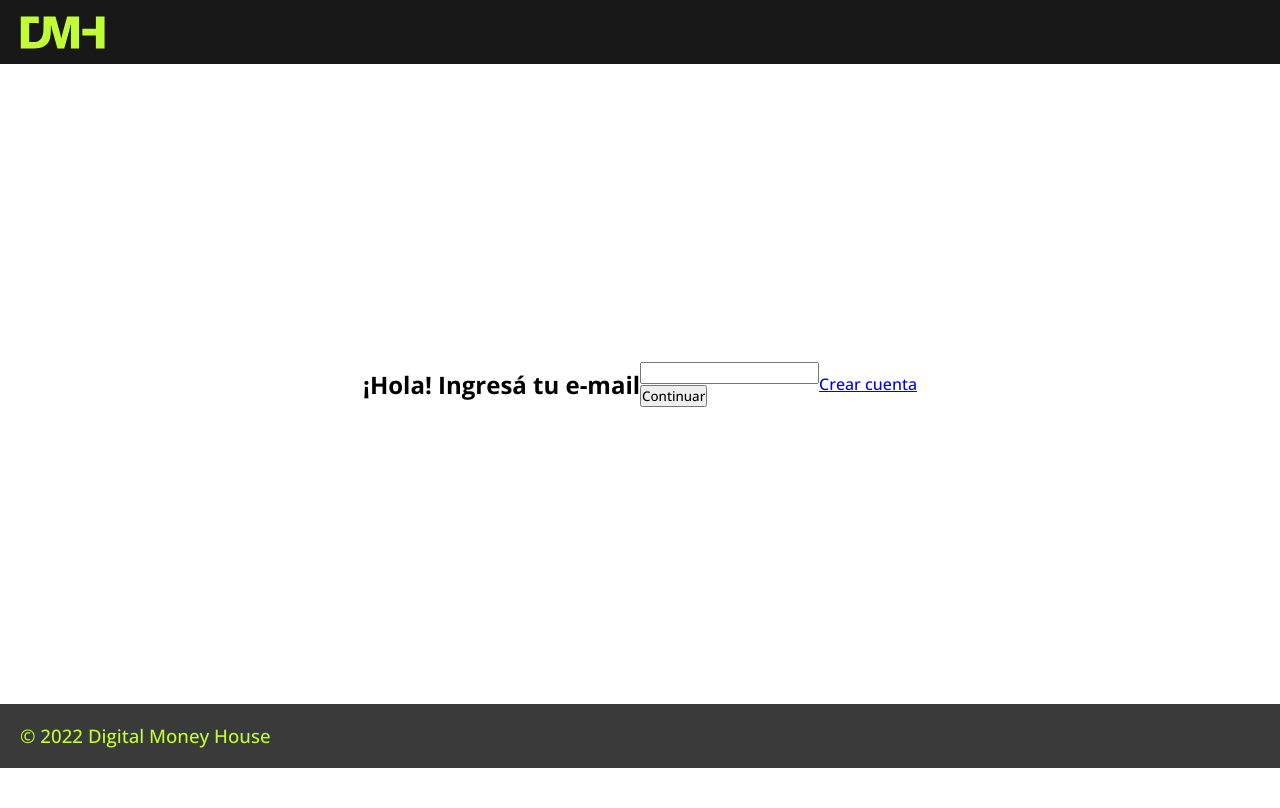
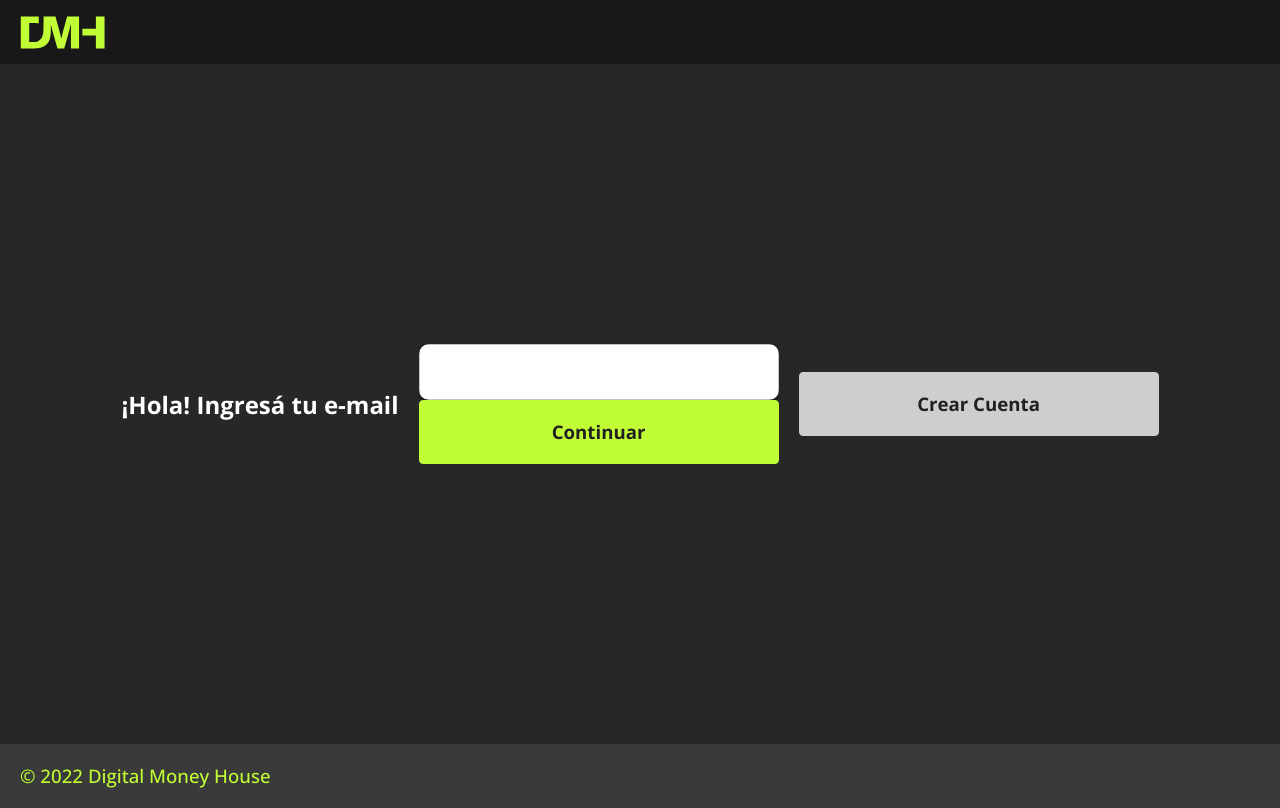
Before and after one commit to BenjaminMirra/proyectoDMH, a Next.js app in the folder equipo-12/: page /iniciar-sesion/paso-1 in a window 1280 px wide. Built offline with nearby package versions, Linux system fonts and the light colour scheme.

Commit message:
agregando estilos a page-login

```diff
--- a/equipo-12/pages/iniciar-sesion/paso-1/index.tsx
+++ b/equipo-12/pages/iniciar-sesion/paso-1/index.tsx
@@ -6,7 +6,7 @@ import { useRouter } from "next/router";
 import Header from "../../../components/Header/header";
 import Footer from "../../../components/Footer/footer";
 import Head from "next/head";
-import { Grid } from "@mui/material";
+import { Button, Grid, Input, TextField } from "@mui/material";
 import styles from "../../../styles/login.module.css"
 
 const schema = yup
@@ -33,6 +33,11 @@ const Username = () => {
       pathname: "/iniciar-sesion/paso-2",
       query: { email: data.email },
     });
+
+    const onClick = () => {
+      router.push("/");
+    };
+
   return (
     <>
     <Head>
@@ -45,11 +50,12 @@ const Username = () => {
       <Grid className={styles.gridGeneralContainer}>
       <h2>¡Hola! Ingresá tu e-mail</h2>
       <form onSubmit={handleSubmit(onSubmit)}>
-        <input {...register("email")} />
-        <p> {errors.email?.message}</p>
-        <input type="submit" value="Continuar" />
+        <TextField id="outlined-basic"  variant="outlined" className={styles.inputForm} {...register("email")} />
+        <p className={styles.pError}> {errors.email?.message}</p>
+        <Button variant="secondary" type="submit">Continuar</Button>
       </form>
-      <Link href="#">Crear cuenta</Link>
+      <Button variant="tertiary" onClick={()=>onClick()}>Crear cuenta</Button>
+
     </Grid>
       <Footer />
     </main>
--- a/equipo-12/pages/iniciar-sesion/paso-2/index.tsx
+++ b/equipo-12/pages/iniciar-sesion/paso-2/index.tsx
@@ -8,7 +8,7 @@ import { useState } from "react";
 import Head from "next/head";
 import Header from "../../../components/Header/header";
 import Footer from "../../../components/Footer/footer";
-import { Grid } from "@mui/material";
+import { Button, Grid, TextField } from "@mui/material";
 import styles from "../../../styles/login.module.css"
 
 const schema = yup
@@ -60,10 +60,10 @@ const Password = () => {
       <Grid className={styles.gridGeneralContainer}>
       <h2>Ingresá tu contraseña</h2>
       <form onSubmit={handleSubmit(onSubmit)}>
-        <input type="password" {...register("password")} />
+        <TextField id="outlined-basic"  variant="outlined" className={styles.inputForm} type="password" {...register("password")} />
         <p> {errors.password?.message}</p>
         {error && <p>Contraseña incorrecta. Vuelve a intentarlo</p>}
-        <input type="submit" value="Continuar" />
+        <Button variant="secondary" type="submit">Continuar</Button>
       </form>
     </Grid>
       <Footer />
--- a/equipo-12/styles/login.module.css
+++ b/equipo-12/styles/login.module.css
@@ -3,6 +3,22 @@
     flex-direction: column;
     justify-content: center;
     align-items: center;
-    height:80vh;
+    height:85vh;
     margin: 0;
+    background: #272727;
+    color: #fff;
+    gap: 20px;
 }
+
+.inputForm{
+    background-color: #fff;
+    border: 1px solid #D2FFEC;
+    box-shadow: 0px 4px 4px rgba(0, 0, 0, 0.1);
+    border-radius: 10px;
+    width: 100%;
+    margin-bottom:20px;
+}
+
+.pError{
+    color: #DA0000;
+}
```
